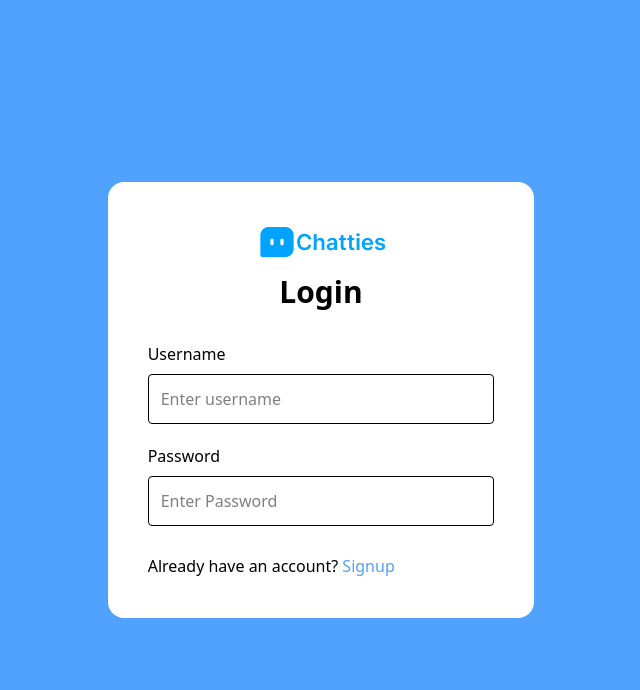
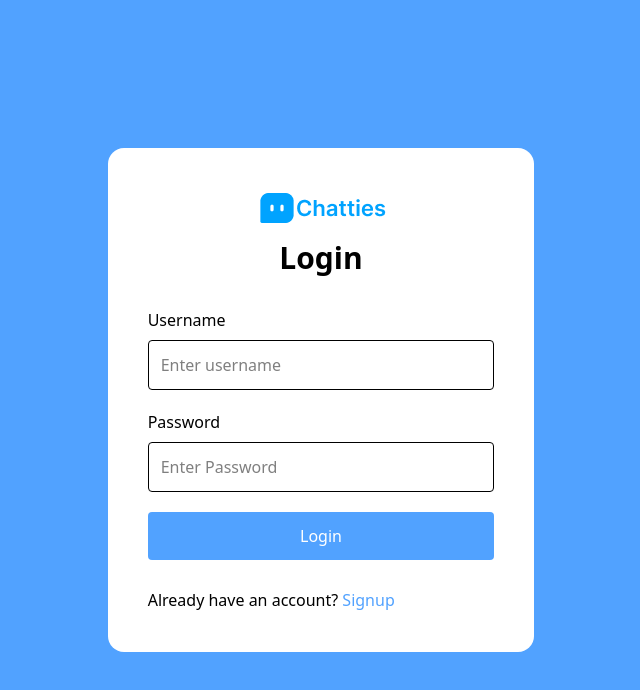
Before and after one commit to boakaidorborkamara/chatties, a React (Vite) app: page /login in a window 1280 px wide. Shown: the top 690 px of the page, without its empty margins (319-959 px from the left). Built offline with nearby package versions, Linux system fonts and the light colour scheme.

Commit message:
add buttons to signup and login forms

```diff
--- a/src/pages/Login.jsx
+++ b/src/pages/Login.jsx
@@ -37,6 +37,15 @@ function Login() {
               className="p-3 appearance-none border rounded "
             />
           </div>
+
+          {/* login btn  */}
+          <div className="flex flex-col mb-5">
+            <input
+              type="submit"
+              value="Login"
+              className="p-3 appearance-none bg-blue-400 text-white rounded "
+            />
+          </div>
         </form>
 
         <p>
--- a/src/pages/Signup.jsx
+++ b/src/pages/Signup.jsx
@@ -51,6 +51,15 @@ function Signup() {
               className="p-3 appearance-none border rounded "
             />
           </div>
+
+          {/* login btn  */}
+          <div className="flex flex-col mb-5">
+            <input
+              type="submit"
+              value="Signup"
+              className="p-3 appearance-none bg-blue-400 text-white rounded "
+            />
+          </div>
         </form>
 
         <p>
```
